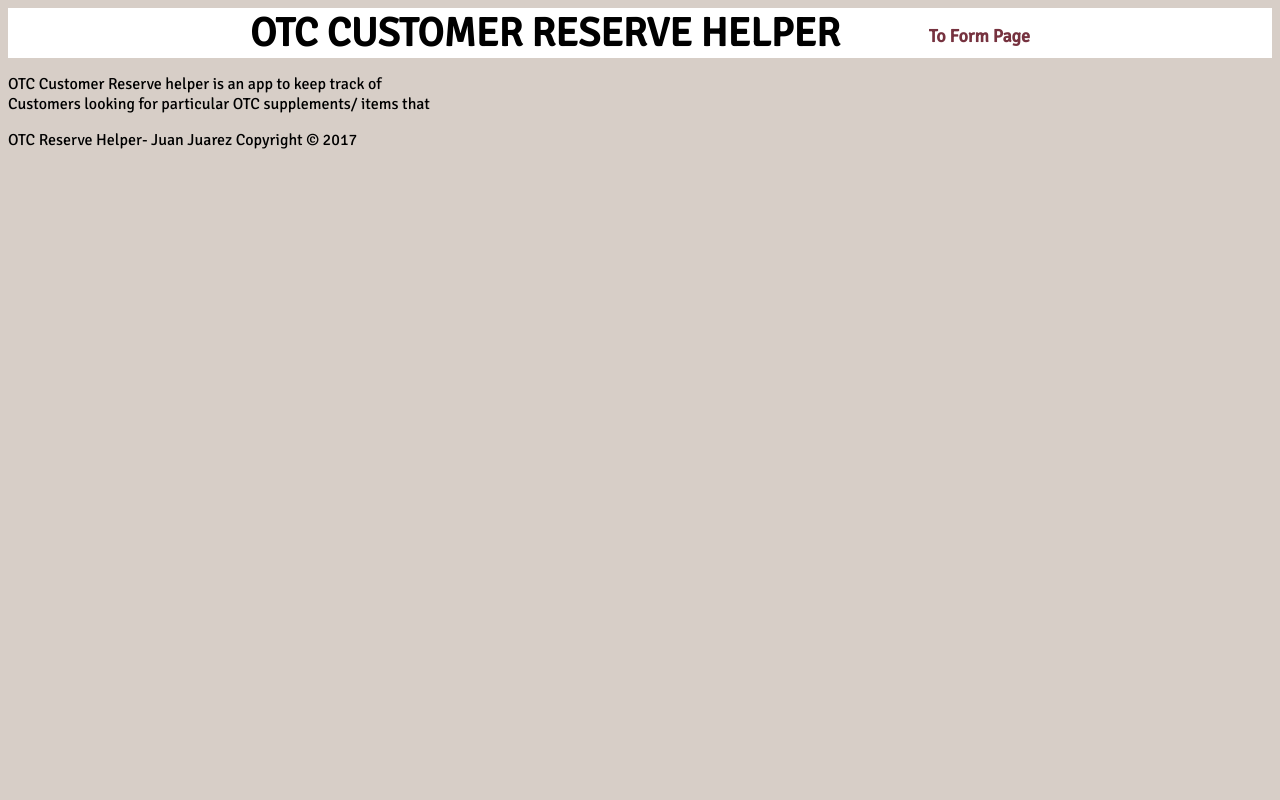
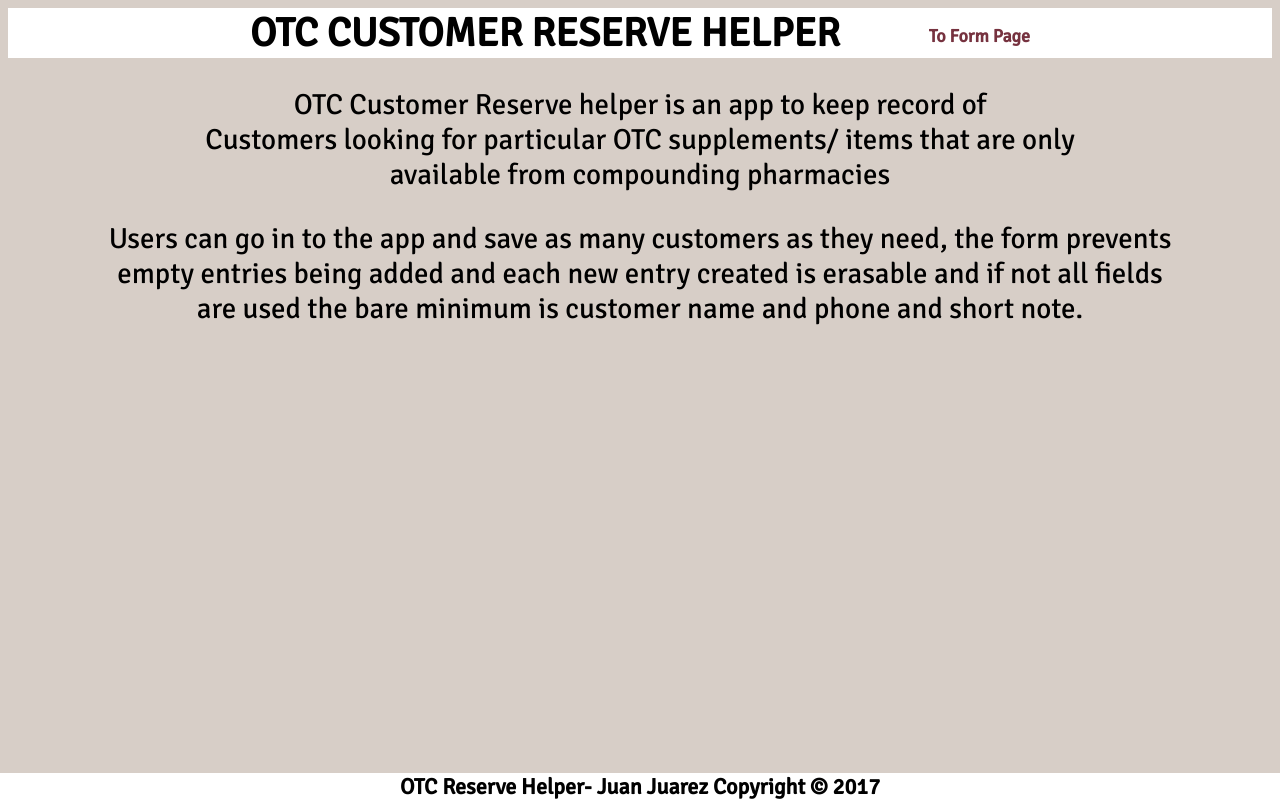
Before and after one commit to juanjuar457/Capstone3, a website: page public/landing.html in a window 1280 px wide. Drawn offline with Linux system fonts and the light colour scheme.

Commit message:
fixed footer and added description to landing

```diff
--- a/public/landing.html
+++ b/public/landing.html
@@ -10,8 +10,17 @@
     <h1 id="otcHeader">OTC CUSTOMER RESERVE HELPER
         <a href="index.html" id="landingLink">To Form Page</a>
     </h1>
-    <p id="appDescription">OTC Customer Reserve helper is an app to keep track of <br>
-    Customers looking for particular OTC supplements/ items that <br>
+    <p id="appDescription">OTC Customer Reserve helper is an app to keep record of <br>
+    Customers looking for particular OTC supplements/ items that are only <br>
+    available from compounding pharmacies<br> </p>
+
+    <p>Users can go in to the app and save as many customers as they need, the form prevents <br>
+    empty entries being added and each new entry created is erasable and if not all fields<br>
+    are used the bare minimum is customer name and phone and short note.<br>
+    </p>
+
+
+
     </p>
 </body>
 <footer id="otcFooter"> OTC Reserve Helper- Juan Juarez Copyright &copy; 2017  </footer>
--- a/public/main.css
+++ b/public/main.css
@@ -2,6 +2,14 @@
     font-family: 'Signika';
     /*font-size: 22px;*/
 }
+
+p {
+    width: auto;
+    text-align: center;
+    font-size: 29px;
+}
+
+
 /* unvisited link */
 a:link {
     color: #76323F;
@@ -22,16 +30,15 @@ a:active {
     color: #D7CEC7;
 }
 
-.otcFooter {
-    background-color: #000;
-    text-align: center;
-    width: 100%;
-    position: fixed;
-    left: 0;
-    bottom: 0;
-    color: #FFF;
-    font-weight: 600;
-}
+/*.otcFooter {*/
+    /*background-color: #000;*/
+    /*text-align: center;*/
+    /*width: 100%;*/
+    /*position: fixed;*/
+    /*left: 0;*/
+    /*bottom: 0;*/
+    /*font-weight: 600;*/
+/*}*/
 
 #landingLink {
     display: inline-block;
@@ -57,16 +64,17 @@ a:active {
     margin-bottom: 10px;
 }
 
-/*#otcFooter {*/
-    /*background-color: #fff;*/
-    /*width: auto;*/
-    /*margin-top: 0;*/
-    /*font-size: 22px;*/
-    /*text-align: center;*/
-    /*font-weight: 600;*/
-    /*left: 0;*/
-    /*bottom: 0;*/
-/*}*/
+#otcFooter {
+    background-color: #fff;
+    width: 100%;
+    margin-top: 0;
+    font-size: 22px;
+    text-align: center;
+    font-weight: 600;
+    left: 0;
+    bottom: 0;
+    position: fixed;
+}
 
 #customerName, #itemName, #customerAddress, #customerPhone, #textArea {
     background-color: #D7CEC7;
```
